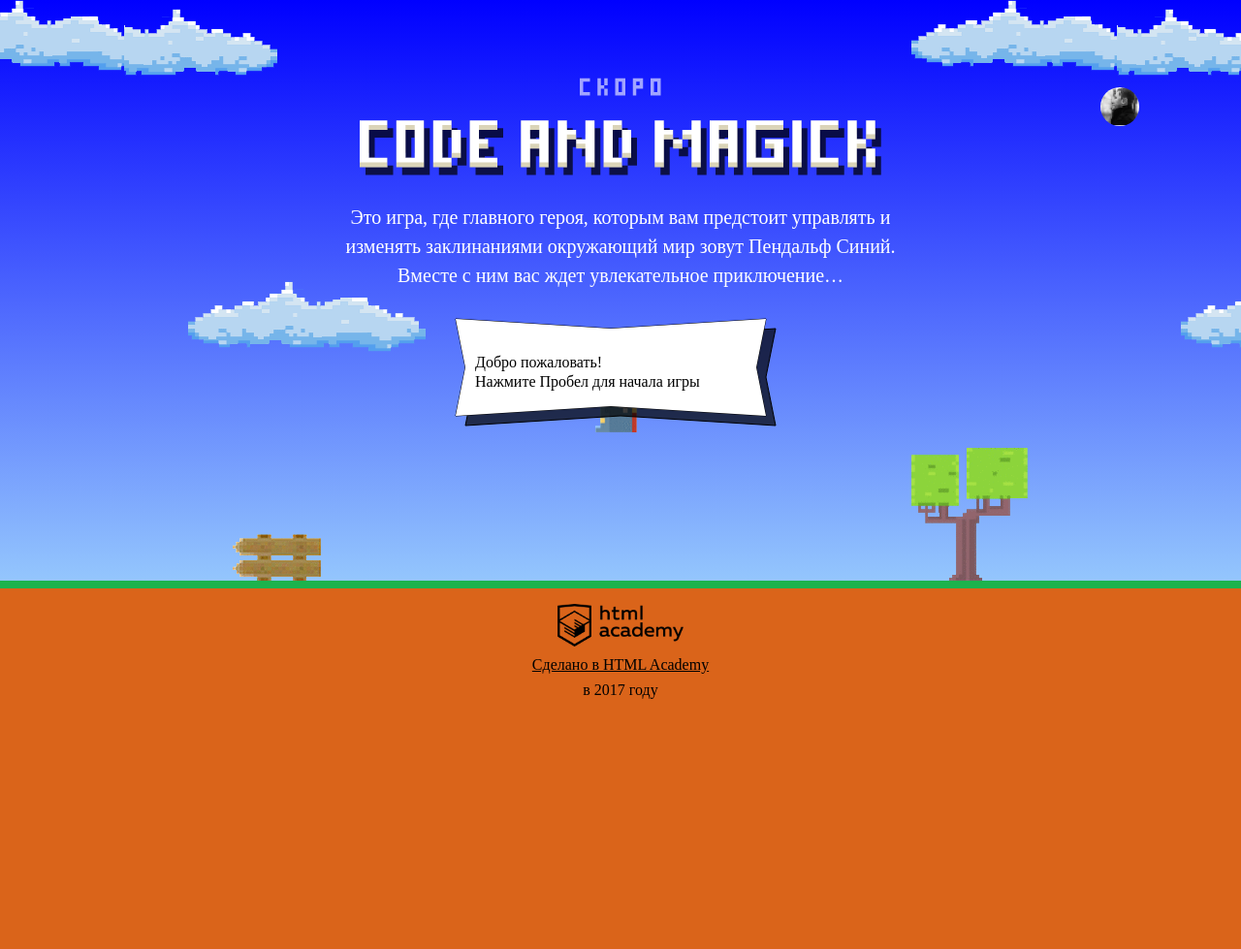
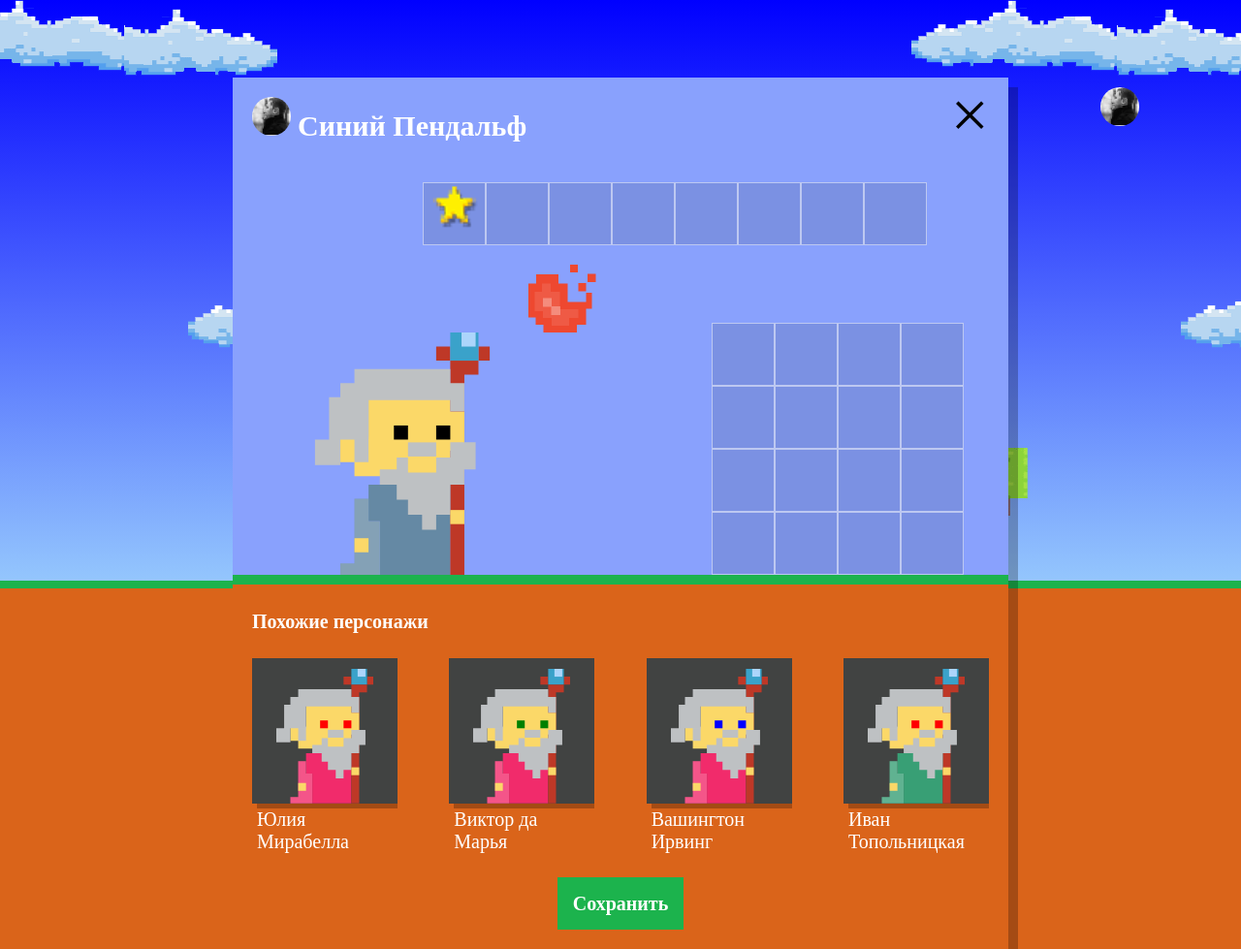
Before and after one commit to kosh89/855491-code-and-magick-18, a website: page index.html in a window 1280 px wide. Shown: the whole page at 97% size. Before the commit the page ends 800 px from the top, so only its background shows below. Drawn offline with Linux system fonts and the light colour scheme; a web font is replaced by a local one.

Commit message:
add setup

```diff
--- a/index.html
+++ b/index.html
@@ -205,6 +205,7 @@
 </script>
 
 <script src="js/stat.js"></script>
+<script src="js/setup.js"></script>
 <script src="js/game.js"></script>
 
 </body>
--- /dev/null
+++ b/js/setup.js
@@ -0,0 +1,56 @@
+'use strict';
+
+var setupWindow = document.querySelector('.setup');
+setupWindow.classList.remove('hidden');
+
+var setupSimilar = setupWindow.querySelector('.setup-similar');
+setupSimilar.classList.remove('hidden');
+
+var similarListElement = document.querySelector('.setup-similar-list');
+var similatWizardTemplate = document.querySelector('#similar-wizard-template').content.querySelector('.setup-similar-item');
+
+var wizardName = ['Иван', 'Хуан Себастьян', 'Мария', 'Кристоф', 'Виктор', 'Юлия', 'Люпита', 'Вашингтон'];
+var wizardSurname = ['да Марья', 'Верон', 'Мирабелла', 'Вальц', 'Онопко', 'Топольницкая', 'Нионго', 'Ирвинг'];
+var wizardCoatColor = ['rgb(101, 137, 164)', 'rgb(241, 43, 107)', 'rgb(146, 100, 161)', 'rgb(56, 159, 117)', 'rgb(215, 210, 55)', 'rgb(0, 0, 0)'];
+var wizardEyesColor = ['black', 'red', 'blue', 'yellow', 'green'];
+
+//  функция генерации объекта с параметрами мага
+var generateWizard = function (names, surnames, coat, eyes) {
+  var wizardObj = {};
+
+  wizardObj.name = names[Math.floor(Math.random() * names.length)] + ' ' + surnames[Math.floor(Math.random() * surnames.length)];
+  wizardObj.coatColor = coat[Math.floor(Math.random() * coat.length)];
+  wizardObj.eyesColor = eyes[Math.floor(Math.random() * eyes.length)];
+
+  return wizardObj;
+};
+
+var wizards = [];
+
+for (var i = 0; i < 4; i++) {
+  wizards.push(generateWizard(wizardName, wizardSurname, wizardCoatColor, wizardEyesColor));
+}
+
+//  функция создания узла и отрисовки мага по свойствам из объекта
+var renderWizard = function (wizardObject) {
+  var wizardElement = similatWizardTemplate.cloneNode(true);
+
+  wizardElement.querySelector('.setup-similar-label').textContent = wizardObject.name;
+  wizardElement.querySelector('.wizard-coat').style.fill = wizardObject.coatColor;
+  wizardElement.querySelector('.wizard-eyes').style.fill = wizardObject.eyesColor;
+
+  return wizardElement;
+};
+
+//  функция заполнения блока dom-элементами на основе массива
+var createWizardsNode = function (block, array) {
+  for (var i = 0; i < array.length; i++) {
+    block.appendChild(renderWizard(array[i]));
+  }
+}
+
+var fragment = document.createDocumentFragment();
+
+createWizardsNode(fragment, wizards);
+
+similarListElement.appendChild(fragment);
```
